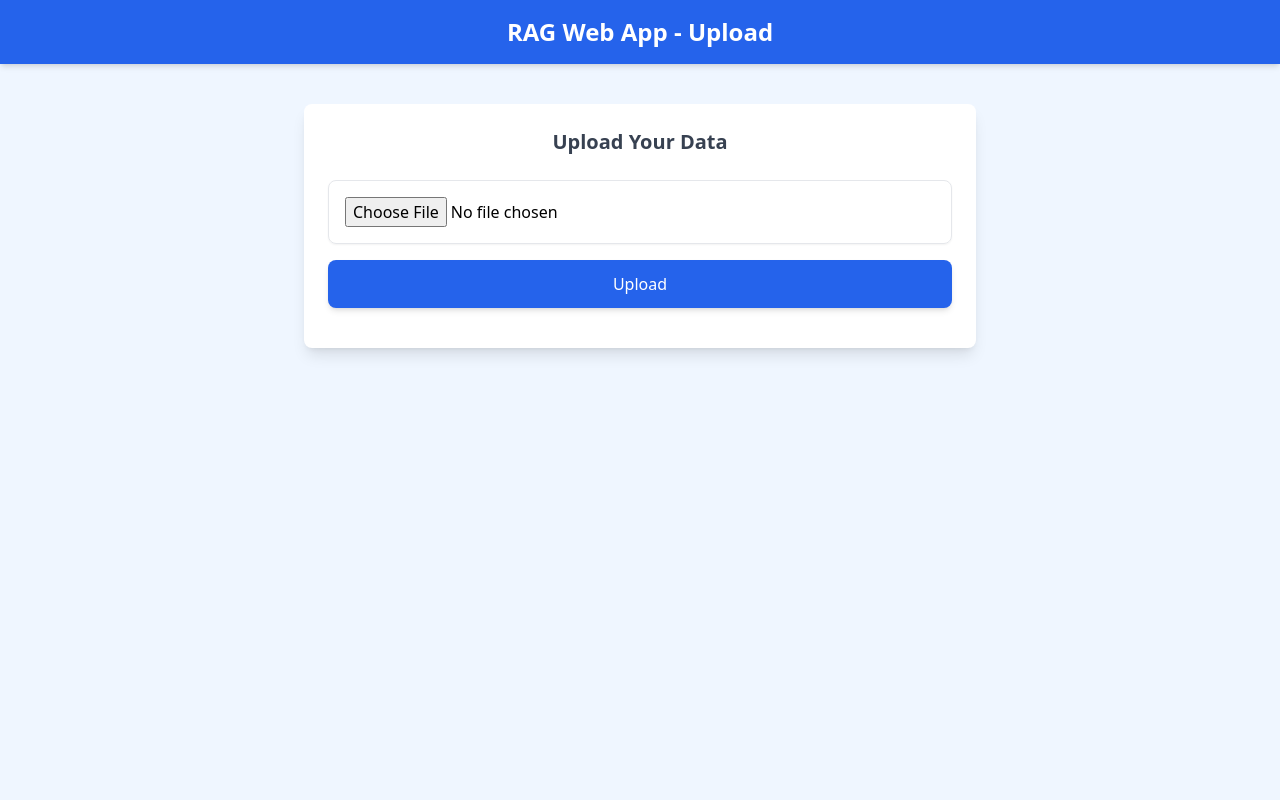
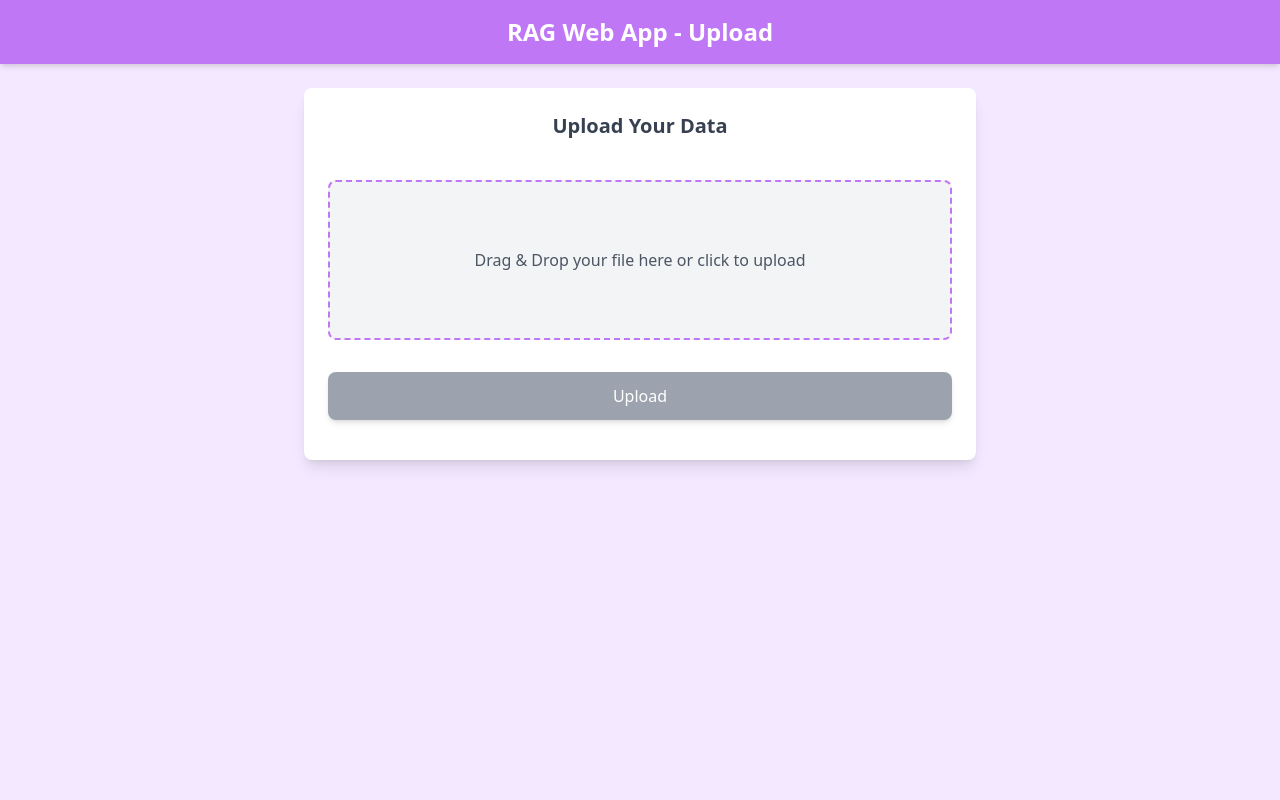
Before and after one commit to fahaddalwai/WhatHealth, a Django app: page / in a window 1280 px wide. Run offline with Django 5.2, Linux system fonts and the light colour scheme; some libraries are stand-ins or nearby versions.

Commit message:
feat: drag and drop upload

```diff
--- a/whathealth/templates/upload.html
+++ b/whathealth/templates/upload.html
@@ -6,22 +6,19 @@
     <title>Upload Page</title>
     <script src="https://cdn.tailwindcss.com"></script>
 </head>
-<body class="bg-blue-50 min-h-screen">
-    <header class="bg-blue-600 text-white py-4 shadow-md">
-        <h1 class="text-2xl font-semibold text-center">RAG Web App - Upload</h1>
+<body class="bg-purple-100 min-h-screen flex flex-col items-center">
+    <header class="bg-[#bf77f6] text-white py-4 w-full shadow-md text-center">
+        <h1 class="text-2xl font-semibold">RAG Web App - Upload</h1>
     </header>
-    <main class="max-w-2xl mx-auto mt-10 bg-white rounded-lg shadow-lg p-6">
-        <h2 class="text-xl font-semibold text-center text-gray-700">Upload Your Data</h2>
-        <form id="upload-form" class="mt-6 flex flex-col gap-4">
-            <input
-                type="file"
-                id="file-input"
-                required
-                class="w-full p-4 border rounded-lg shadow-sm focus:outline-none focus:ring-2 focus:ring-blue-500"
-            />
-            <button
-                type="submit"
-                class="bg-blue-600 text-white px-6 py-3 rounded-lg shadow-md hover:bg-blue-700 transition">
+    <main class="w-full max-w-2xl mx-auto mt-6 bg-white rounded-lg shadow-lg p-6 flex flex-col items-center">
+        <h2 class="text-xl font-semibold text-center text-gray-700 mb-4">Upload Your Data</h2>
+        <form id="upload-form" class="mt-6 flex flex-col gap-4 w-full">
+            <div id="drop-zone" class="w-full h-40 flex items-center justify-center border-2 border-dashed border-[#bf77f6] rounded-lg bg-gray-100 text-gray-600 text-center cursor-pointer">
+                Drag & Drop your file here or click to upload
+            </div>
+            <input type="file" id="file-input" class="hidden" required />
+            <p id="file-name" class="text-gray-700"></p>
+            <button type="submit" id="upload-btn" class="bg-gray-400 text-white px-6 py-3 rounded-lg shadow-md transition cursor-not-allowed" disabled>
                 Upload
             </button>
         </form>
@@ -30,7 +27,41 @@
     <script>
         const uploadForm = document.getElementById('upload-form');
         const fileInput = document.getElementById('file-input');
+        const dropZone = document.getElementById('drop-zone');
         const uploadStatus = document.getElementById('upload-status');
+        const fileNameDisplay = document.getElementById('file-name');
+        const uploadBtn = document.getElementById('upload-btn');
+
+        dropZone.addEventListener('click', () => fileInput.click());
+        dropZone.addEventListener('dragover', (e) => {
+            e.preventDefault();
+            dropZone.classList.add('border-purple-700', 'bg-purple-100');
+        });
+        dropZone.addEventListener('dragleave', () => {
+            dropZone.classList.remove('border-purple-700', 'bg-purple-100');
+        });
+        dropZone.addEventListener('drop', (e) => {
+            e.preventDefault();
+            dropZone.classList.remove('border-purple-700', 'bg-purple-100');
+            fileInput.files = e.dataTransfer.files;
+            updateFileName();
+        });
+
+        fileInput.addEventListener('change', updateFileName);
+
+        function updateFileName() {
+            if (fileInput.files.length > 0) {
+                fileNameDisplay.textContent = `Selected file: ${fileInput.files[0].name}`;
+                uploadBtn.classList.remove('bg-gray-400', 'cursor-not-allowed');
+                uploadBtn.classList.add('bg-[#bf77f6]', 'hover:bg-purple-700', 'cursor-pointer');
+                uploadBtn.disabled = false;
+            } else {
+                fileNameDisplay.textContent = "";
+                uploadBtn.classList.add('bg-gray-400', 'cursor-not-allowed');
+                uploadBtn.classList.remove('bg-[#bf77f6]', 'hover:bg-purple-700', 'cursor-pointer');
+                uploadBtn.disabled = true;
+            }
+        }
 
         uploadForm.onsubmit = async (e) => {
             e.preventDefault();
```
